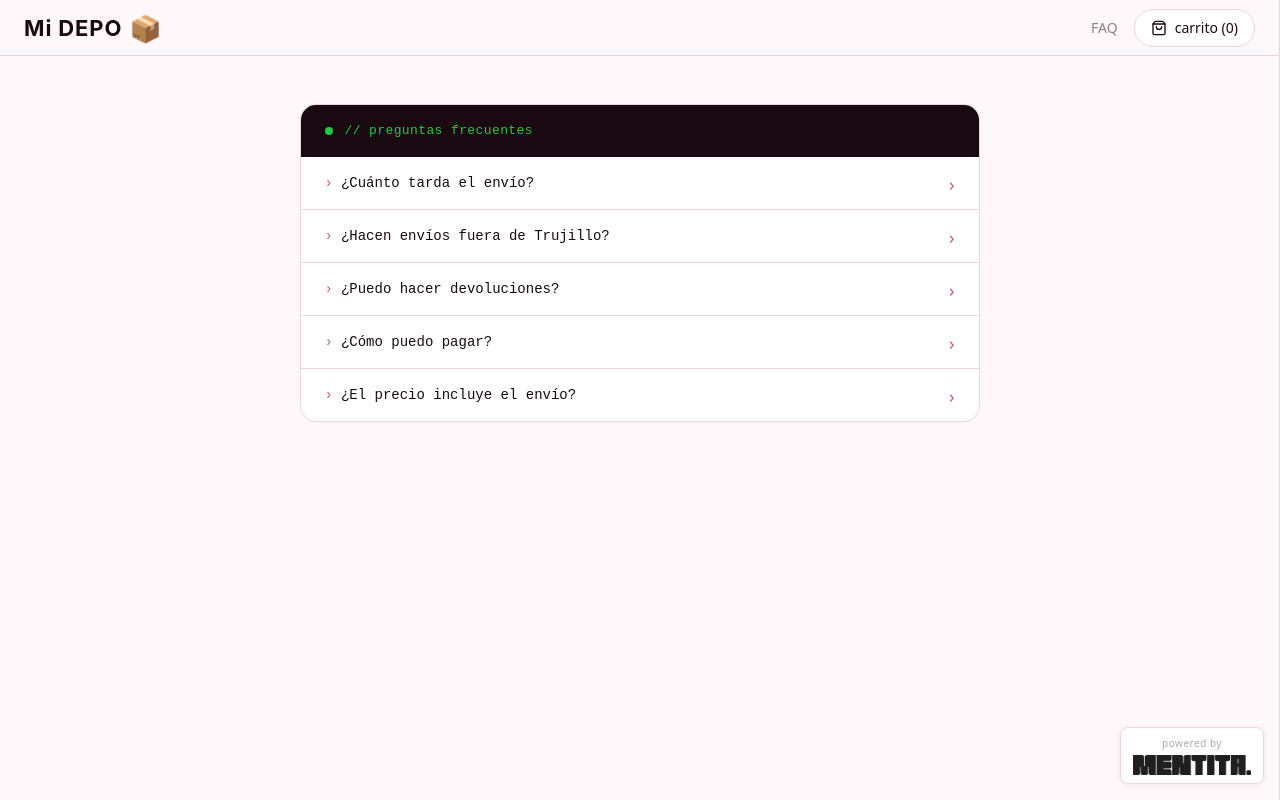
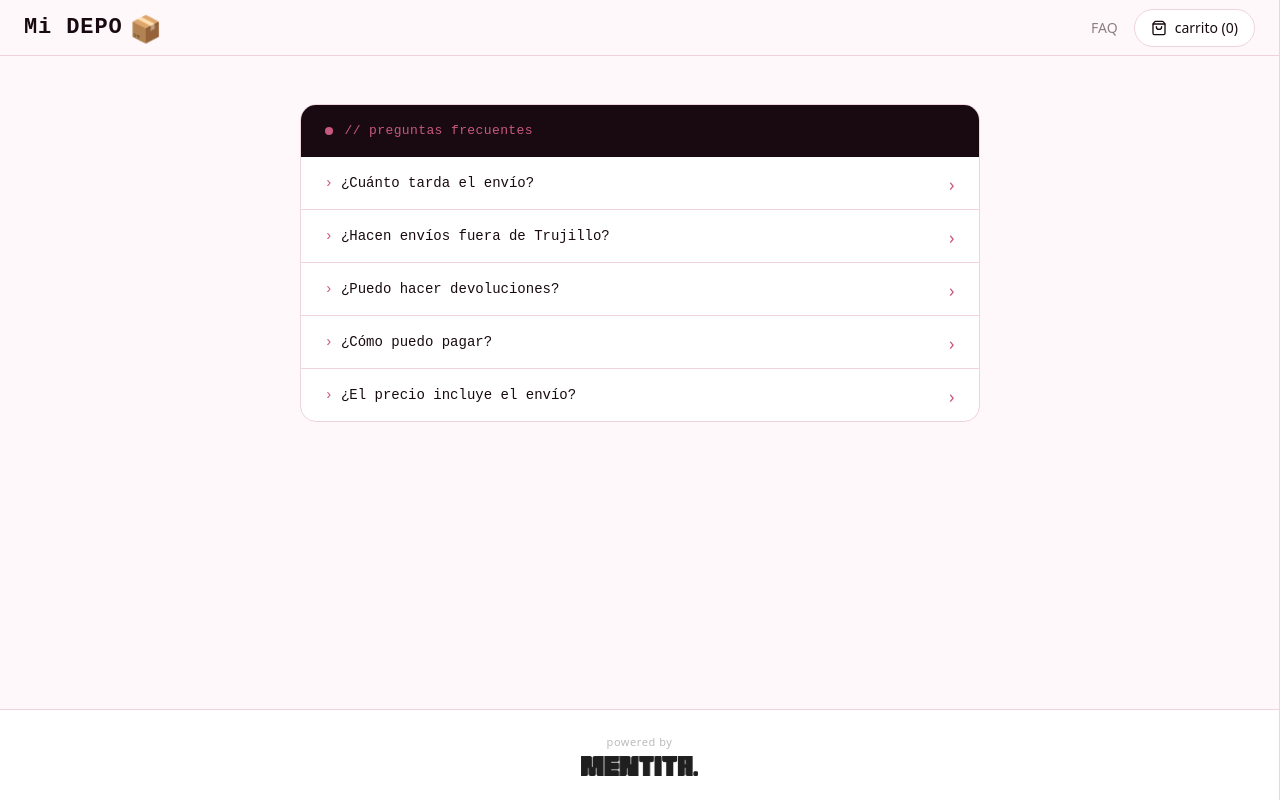
Before and after one commit to mentitaa/depo-store, a Next.js app: page /faq in a window 1280 px wide. Built offline with nearby package versions, Linux system fonts and the light colour scheme.

Commit message:
fix: monospace logo, pink FAQ header, footer powered-by
- Navbar: Mi DEPO font-family monospace
- FAQ: blinking dot and header text #C85880 (was #28C840)
- PoweredBy: remove fixed badge, render as footer inside flex-col layout

Co-Authored-By: Claude Sonnet 4.6 <noreply@anthropic.com>

```diff
--- a/app/faq/page.tsx
+++ b/app/faq/page.tsx
@@ -89,7 +89,7 @@ export default function FaqPage() {
                 width: 8,
                 height: 8,
                 borderRadius: '50%',
-                background: '#28C840',
+                background: '#C85880',
                 flexShrink: 0,
                 animation: 'blink 1.2s step-start infinite',
               }}
@@ -98,7 +98,7 @@ export default function FaqPage() {
               style={{
                 fontFamily: 'ui-monospace, "Cascadia Code", "Fira Code", monospace',
                 fontSize: 13,
-                color: '#28C840',
+                color: '#C85880',
                 letterSpacing: '0.03em',
               }}
             >
--- a/app/layout.tsx
+++ b/app/layout.tsx
@@ -14,14 +14,13 @@ export default function RootLayout({ children }: { children: React.ReactNode })
     <html lang="es">
       <body className="min-h-dvh">
         <CartProvider>
-          {/* Flex row so the CartDrawer slides from the right without position:fixed */}
           <div className="flex min-h-dvh">
             <div className="flex-1 min-w-0 flex flex-col">
               {children}
+              <PoweredBy />
             </div>
             <CartDrawer />
           </div>
-          <PoweredBy />
         </CartProvider>
       </body>
     </html>
--- a/components/Navbar.tsx
+++ b/components/Navbar.tsx
@@ -9,7 +9,7 @@ function Logo() {
     <Link href="/" className="flex items-center select-none" style={{ height: 40 }}>
       <span
         style={{
-          fontFamily: '-apple-system, BlinkMacSystemFont, "Segoe UI", sans-serif',
+          fontFamily: 'ui-monospace, "Cascadia Code", "Fira Code", monospace',
           fontWeight: 700,
           fontSize: 22,
           letterSpacing: '0.04em',
--- a/components/PoweredBy.tsx
+++ b/components/PoweredBy.tsx
@@ -1,35 +1,33 @@
 export default function PoweredBy() {
   return (
-    <a
-      href="https://www.instagram.com/mentita.studio/"
-      target="_blank"
-      rel="noopener noreferrer"
+    <footer
       style={{
-        position: 'fixed',
-        bottom: 16,
-        right: 16,
-        zIndex: 50,
+        background: '#ffffff',
+        borderTop: '0.5px solid #F0D4DC',
+        paddingTop: 24,
+        paddingBottom: 24,
         display: 'flex',
         flexDirection: 'column',
         alignItems: 'center',
-        gap: 4,
-        padding: '8px 12px',
-        background: '#ffffff',
-        border: '1px solid #F0D4DC',
-        borderRadius: 8,
-        textDecoration: 'none',
-        boxShadow: '0 1px 6px rgba(24,10,16,0.06)',
+        gap: 6,
       }}
     >
-      <span style={{ fontSize: 10, color: '#180A10', opacity: 0.35, letterSpacing: '0.05em' }}>
+      <span style={{ fontSize: 11, color: '#BBB', letterSpacing: '0.05em' }}>
         powered by
       </span>
-      {/* eslint-disable-next-line @next/next/no-img-element */}
-      <img
-        src="/studio-logo.png"
-        alt="mentita.studio"
-        style={{ height: 20, objectFit: 'contain', display: 'block' }}
-      />
-    </a>
+      <a
+        href="https://www.instagram.com/mentita.studio/"
+        target="_blank"
+        rel="noopener noreferrer"
+        style={{ display: 'block', lineHeight: 0 }}
+      >
+        {/* eslint-disable-next-line @next/next/no-img-element */}
+        <img
+          src="/studio-logo.png"
+          alt="mentita.studio"
+          style={{ height: 20, objectFit: 'contain', display: 'block' }}
+        />
+      </a>
+    </footer>
   )
 }
```
